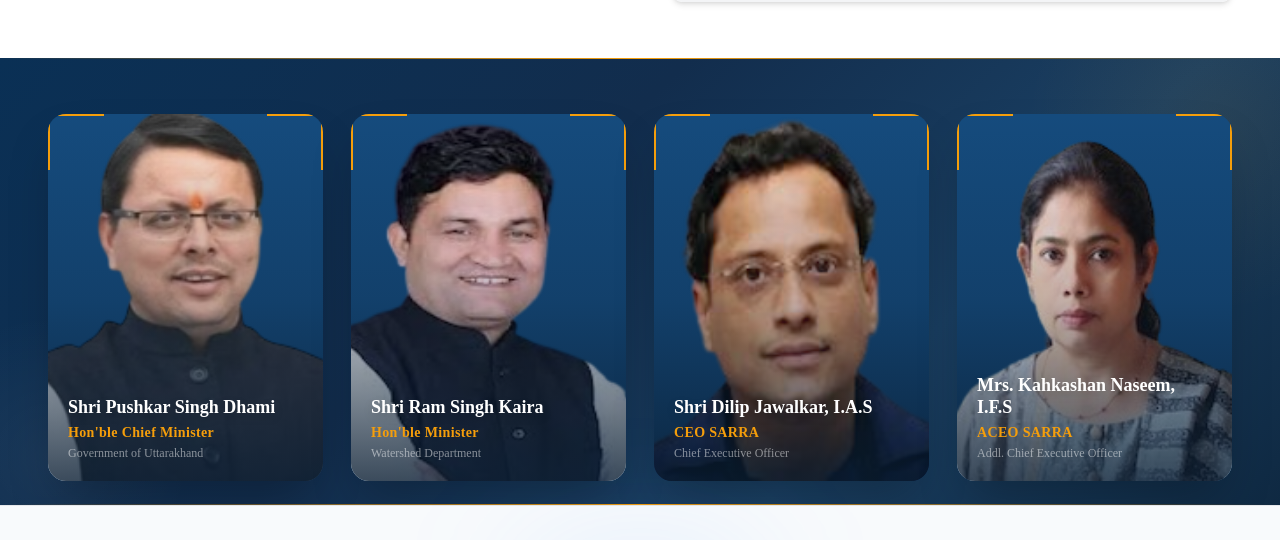
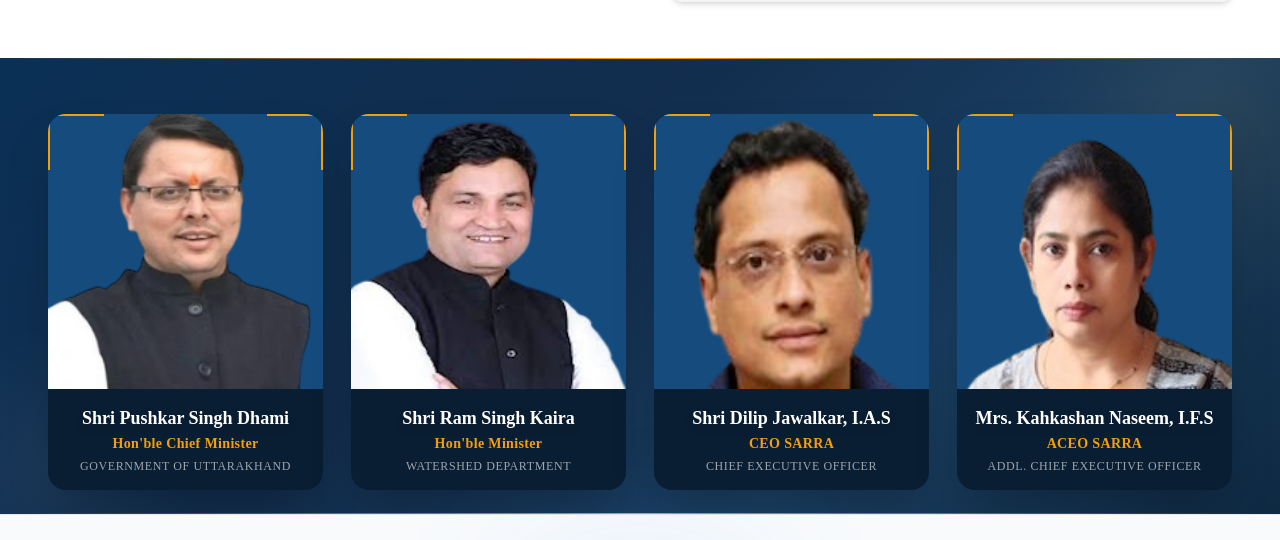
Before and after one commit to deenu-cse/sarra, a Next.js app: page / in a window 1280 px wide. Shown: the part 2230-2770 px from the top of the page. Built offline with nearby package versions, Linux system fonts and the light colour scheme; no server answers; grey boxes are pictures that could not be loaded.

Commit message:
refactor aboutDepartment component styles for improved layout and hover effects

```diff
--- a/src/components/about/aboutDepartment.jsx
+++ b/src/components/about/aboutDepartment.jsx
@@ -120,13 +120,13 @@
                                     animation: cardsVisible ? `fadeSlideUp 0.7s ${idx * 0.15}s both` : 'none'
                                 }}
                             >
-                                <div className="relative w-full aspect-[3/4] md:aspect-[3/4] lg:aspect-[3/4] overflow-hidden bg-[#154b7d]">
+                                <div className="relative w-full aspect-[4/5] sm:aspect-square overflow-hidden bg-[#154b7d]">
                                     <img
                                         src={person.img}
                                         alt={person.name}
                                         className="w-full h-full object-cover object-top transition-transform duration-700 ease-out group-hover:scale-105"
                                     />
-                                    <div className="absolute inset-0 bg-gradient-to-t from-[#0a1e33] via-[#0a1e33]/30 to-transparent opacity-80" />
+                                    <div className="absolute inset-0 bg-gradient-to-t from-black/20 to-transparent opacity-0 group-hover:opacity-100 transition-opacity duration-500" />
 
                                     <div className="absolute top-0 left-0 w-10 h-10 md:w-14 md:h-14">
                                         <div className="absolute top-0 left-0 w-full h-[2px] bg-[#f59e0b]"></div>
@@ -136,20 +136,19 @@
                                         <div className="absolute top-0 right-0 w-full h-[2px] bg-[#f59e0b]"></div>
                                         <div className="absolute top-0 right-0 h-full w-[2px] bg-[#f59e0b]"></div>
                                     </div>
+                                </div>
 
-                                    <div className="absolute bottom-0 left-0 right-0 h-[3px] bg-gradient-to-r from-transparent via-[#f59e0b] to-transparent opacity-0 group-hover:opacity-100 transition-opacity duration-500"></div>
-
-                                    <div className="absolute bottom-0 left-0 right-0 p-3 md:p-5 z-10">
-                                        <h4 className="font-bold text-white text-sm md:text-base lg:text-lg leading-tight mb-1 drop-shadow-lg">
+                                {/* Info section under the image */}
+                                <div className="relative flex-grow flex flex-col items-center justify-center text-center p-4 bg-[#0a1e33] z-10 border-t-2 border-[#0a1e33] group-hover:border-[#f59e0b] transition-colors duration-500">
+                                    <h4 className="font-bold text-white text-sm md:text-base lg:text-lg leading-tight mb-1 drop-shadow-lg group-hover:text-[#f59e0b] transition-colors">
                                         {person.name}
                                     </h4>
                                     <p className="text-[#f59e0b] text-xs md:text-sm font-semibold tracking-wide">
                                         {person.title}
                                     </p>
-                                        <p className="text-white/50 text-[10px] md:text-xs mt-0.5 font-light">
+                                    <p className="text-white/60 text-[10px] md:text-xs mt-1 font-light uppercase tracking-wider">
                                         {person.subtitle}
                                     </p>
-                                    </div>
                                 </div>
                             </div>
                         ))}
```
Lines whose indentation alone changed are shown as unchanged.
